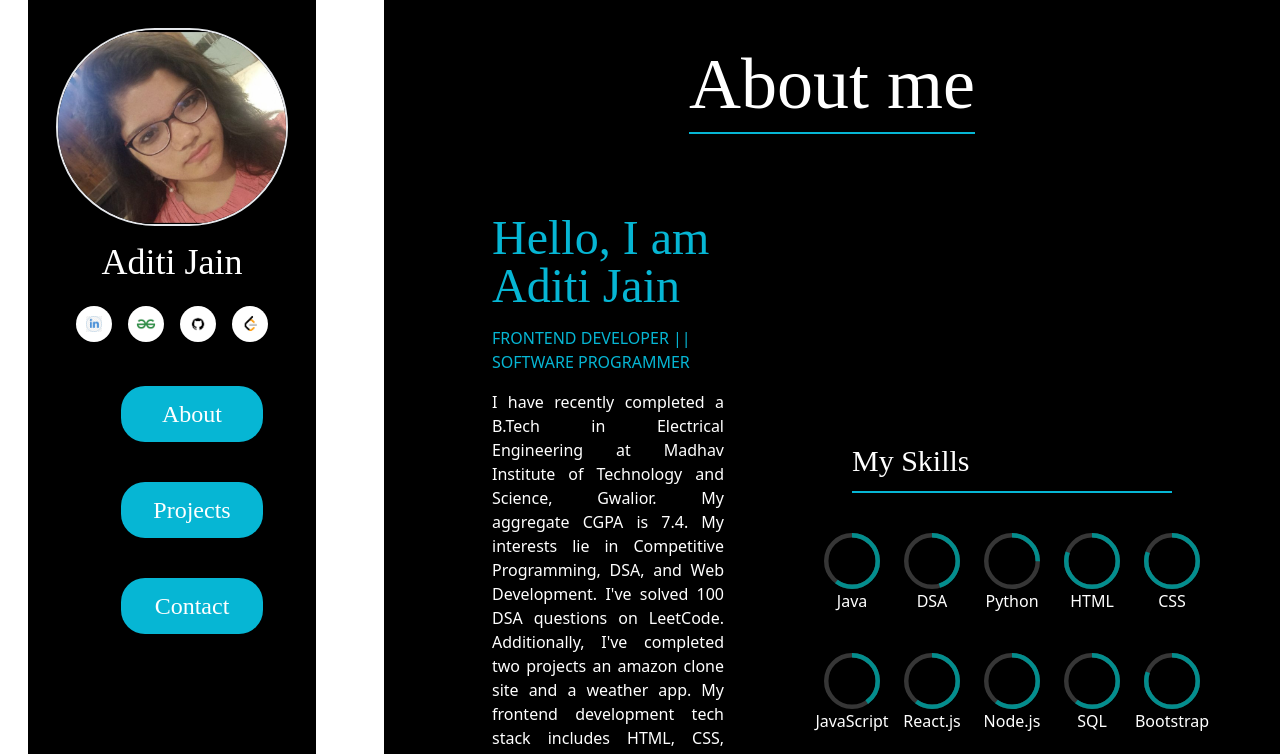
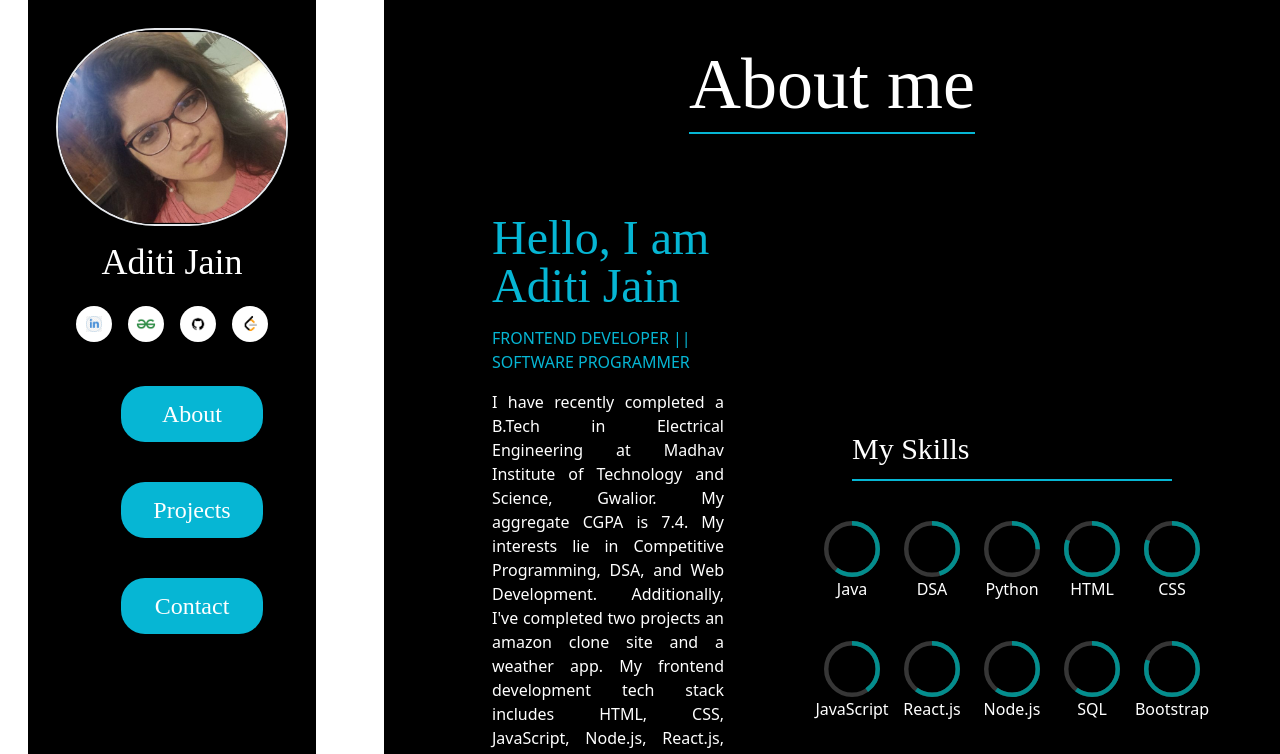
Before and after one commit to ADITI21-pi/portfolio, a React (Create React App) app: page /portfolio in a window 1280 px wide. Shown: the top 754 px of the page. Built offline with nearby package versions, Linux system fonts and the light colour scheme.

Commit message:
Update Aboutdisc.js to refine personal introduction
Removed mention of solving 100 DSA questions and emphasized project experience.

```diff
--- a/src/components/Aboutdisc.js
+++ b/src/components/Aboutdisc.js
@@ -5,7 +5,7 @@ const Aboutdisc = () => {
     <div className="">
         <h1 className="cursive text-5xl text-cyan-500">Hello, I am Aditi Jain</h1>
         <h1 className=' pt-4 text-cyan-500'>FRONTEND DEVELOPER || SOFTWARE PROGRAMMER</h1>
-        <p className='pt-4 text-justify'>I have recently completed a B.Tech in Electrical Engineering at Madhav Institute of Technology and Science, Gwalior. My aggregate CGPA is 7.4. My interests lie in Competitive Programming, DSA, and Web Development. I've solved 100 DSA questions on LeetCode. Additionally, I've completed two projects an amazon clone site and a weather app. My frontend development tech stack includes HTML, CSS, JavaScript, Node.js, React.js, MySQL. I'm proficient in programming with Java, and I also possess a foundational understanding of JavaScript. I consider myself an enthusiastic learner and always strive to excel in any assigned task.</p>
+        <p className='pt-4 text-justify'>I have recently completed a B.Tech in Electrical Engineering at Madhav Institute of Technology and Science, Gwalior. My aggregate CGPA is 7.4. My interests lie in Competitive Programming, DSA, and Web Development. Additionally, I've completed two projects an amazon clone site and a weather app. My frontend development tech stack includes HTML, CSS, JavaScript, Node.js, React.js, MySQL. I'm proficient in programming with Java, and I also possess a foundational understanding of JavaScript. I consider myself an enthusiastic learner and always strive to excel in any assigned task.</p>
         <Socialprofiles/>
         <button className='underlineanim mt-5 bg-cyan-500 p-3 rounded-3xl w-56 hover:bg-gray-700 hover:w-72 duration-500'><a className=' font-bold text-xl' href='https://drive.google.com/file/d/1YTKnWXOwaMKl3t32bm63zbfO8z3ra1Jh/view'>RESUME</a></button>
     </div>
```
